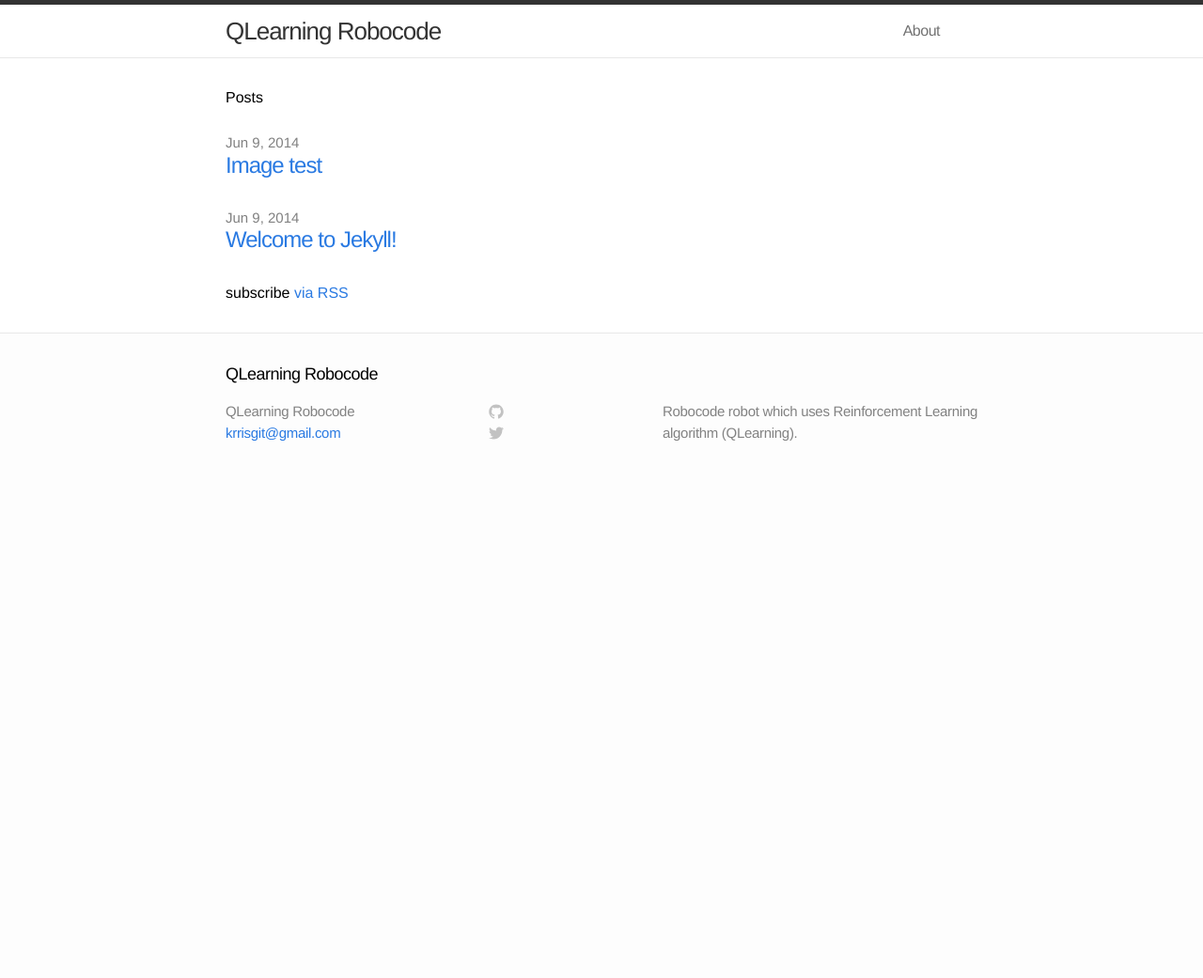
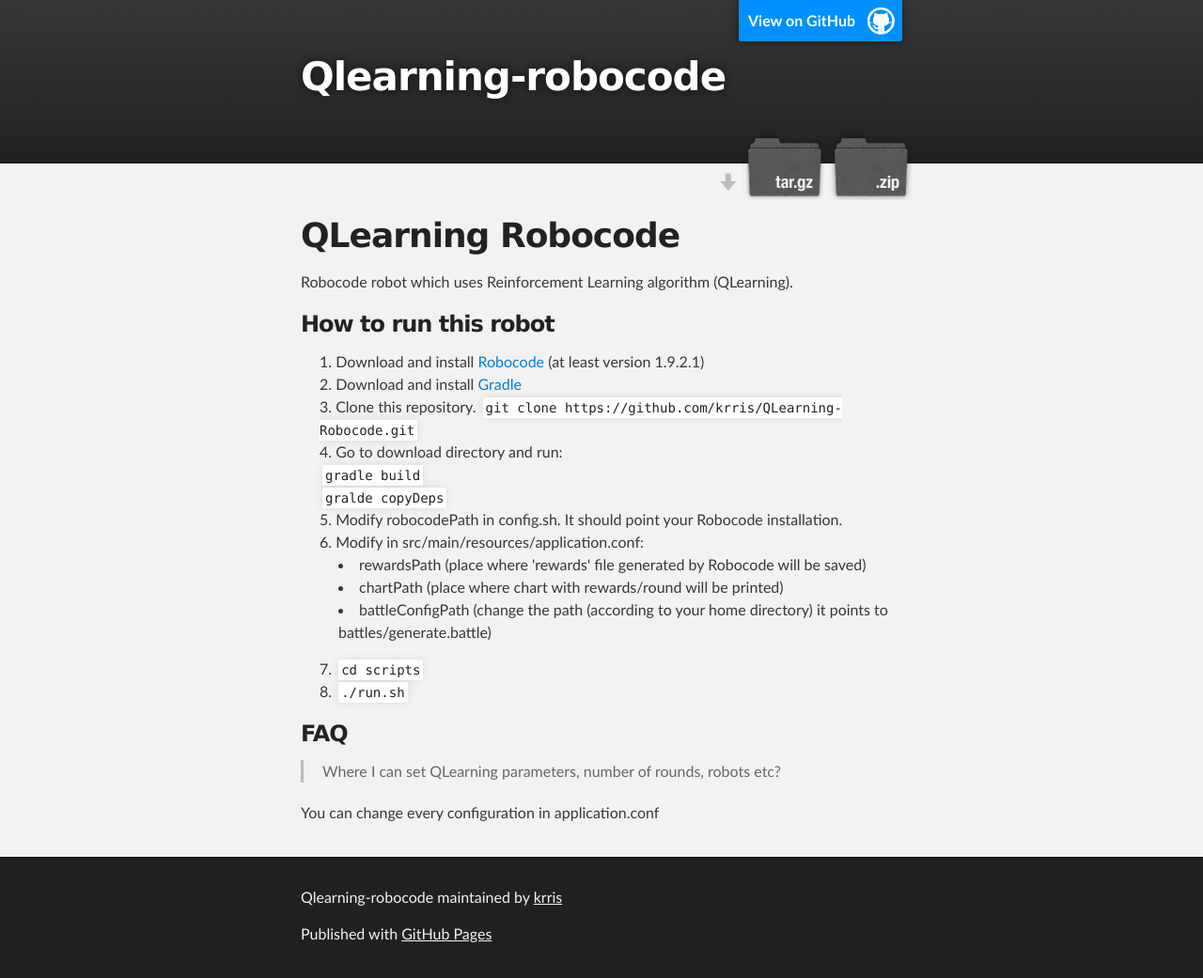
Before and after one commit to krris/QLearning-Robocode, a Jekyll site: the page index.html, which Jekyll copies as it is, in a window 1280 px wide. Shown: the whole page at 94% size. Built offline with Jekyll 4.4.1, drawn with Linux system fonts in a browser that asks for light colours; before the commit the page ends 900 px from its top, so only the background shows below that.

Commit message:
Create gh-pages branch via GitHub

````diff
--- a/index.html
+++ b/index.html
@@ -1,20 +1,87 @@
----
-layout: default
----
+<!DOCTYPE html>
+<html>
 
-<div class="home">
+  <head>
+    <meta charset='utf-8' />
+    <meta http-equiv="X-UA-Compatible" content="chrome=1" />
+    <meta name="description" content="Qlearning-robocode : " />
 
-  <h1>Posts</h1>
+    <link rel="stylesheet" type="text/css" media="screen" href="stylesheets/stylesheet.css">
 
-  <ul class="posts">
-    {% for post in site.posts %}
-      <li>
-        <span class="post-date">{{ post.date | date: "%b %-d, %Y" }}</span>
-        <a class="post-link" href="{{ post.url | prepend: site.baseurl }}">{{ post.title }}</a>
-      </li>
-    {% endfor %}
-  </ul>
+    <title>Qlearning-robocode</title>
+  </head>
 
-  <p class="rss-subscribe">subscribe <a href="{{ "/feed.xml" | prepend: site.baseurl }}">via RSS</a></p>
+  <body>
 
-</div>
+    <!-- HEADER -->
+    <div id="header_wrap" class="outer">
+        <header class="inner">
+          <a id="forkme_banner" href="https://github.com/krris/QLearning-Robocode">View on GitHub</a>
+
+          <h1 id="project_title">Qlearning-robocode</h1>
+          <h2 id="project_tagline"></h2>
+
+            <section id="downloads">
+              <a class="zip_download_link" href="https://github.com/krris/QLearning-Robocode/zipball/master">Download this project as a .zip file</a>
+              <a class="tar_download_link" href="https://github.com/krris/QLearning-Robocode/tarball/master">Download this project as a tar.gz file</a>
+            </section>
+        </header>
+    </div>
+
+    <!-- MAIN CONTENT -->
+    <div id="main_content_wrap" class="outer">
+      <section id="main_content" class="inner">
+        <h1>
+<a name="qlearning-robocode" class="anchor" href="#qlearning-robocode"><span class="octicon octicon-link"></span></a>QLearning Robocode</h1>
+
+<p>Robocode robot which uses Reinforcement Learning algorithm (QLearning).</p>
+
+<h3>
+<a name="how-to-run-this-robot" class="anchor" href="#how-to-run-this-robot"><span class="octicon octicon-link"></span></a>How to run this robot</h3>
+
+<ol>
+<li>Download and install <a href="http://robocode.sourceforge.net/">Robocode</a> (at least version 1.9.2.1)</li>
+<li>Download and install <a href="http://www.gradle.org/">Gradle</a>
+</li>
+<li>Clone this repository.
+<code>git clone https://github.com/krris/QLearning-Robocode.git</code>
+</li>
+<li>Go to download directory and run: <br><code>gradle build</code> <br><code>gralde copyDeps</code>
+</li>
+<li>Modify robocodePath in <i>config.sh</i>. It should point your Robocode installation.</li>
+<li>Modify in <i>src/main/resources/application.conf</i>:
+
+<ul>
+<li>
+<i>rewardsPath</i> (place where 'rewards' file generated by Robocode will be saved)</li>
+<li>
+<i>chartPath</i> (place where chart with rewards/round will be printed)</li>
+<li>
+<i>battleConfigPath</i> (change the path (according to your home directory) it points to <i>battles/generate.battle</i>)</li>
+</ul>
+</li>
+<li><code>cd scripts</code></li>
+<li><code>./run.sh</code></li>
+</ol><h3>
+<a name="faq" class="anchor" href="#faq"><span class="octicon octicon-link"></span></a>FAQ</h3>
+
+<blockquote>
+<p>Where I can set QLearning parameters, number of rounds, robots etc?</p>
+</blockquote>
+
+<p>You can change every configuration in <b>application.conf</b></p>
+      </section>
+    </div>
+
+    <!-- FOOTER  -->
+    <div id="footer_wrap" class="outer">
+      <footer class="inner">
+        <p class="copyright">Qlearning-robocode maintained by <a href="https://github.com/krris">krris</a></p>
+        <p>Published with <a href="http://pages.github.com">GitHub Pages</a></p>
+      </footer>
+    </div>
+
+
+
+  </body>
+</html>
--- /dev/null
+++ b/javascripts/main.js
@@ -0,0 +1 @@
+console.log('This would be the main JS file.');
--- /dev/null
+++ b/params.json
@@ -0,0 +1 @@
+{"name":"Qlearning-robocode","tagline":"","body":"# QLearning Robocode\r\nRobocode robot which uses Reinforcement Learning algorithm (QLearning).\r\n\r\n### How to run this robot\r\n1. Download and install [Robocode](http://robocode.sourceforge.net/) (at least version 1.9.2.1)\r\n2. Download and install [Gradle](http://www.gradle.org/)\r\n3. Clone this repository.\r\n```git clone https://github.com/krris/QLearning-Robocode.git```\r\n4. Go to download directory and run: <br/>\r\n```gradle build``` <br/>\r\n```gralde copyDeps```\r\n5. Modify robocodePath in <i>config.sh</i>. It should point your Robocode installation.\r\n6. Modify in <i>src/main/resources/application.conf</i>:\r\n    - <i>rewardsPath</i> (place where 'rewards' file generated by Robocode will be saved)\r\n    - <i>chartPath</i> (place where chart with rewards/round will be printed)\r\n    - <i>battleConfigPath</i> (change the path (according to your home directory) it points to <i>battles/generate.battle</i>)\r\n7. ```cd scripts```\r\n8. ``` ./run.sh ```\r\n\r\n### FAQ\r\n> Where I can set QLearning parameters, number of rounds, robots etc?\r\n\r\nYou can change every configuration in <b>application.conf</b>\r\n\r\n","google":"","note":"Don't delete this file! It's used internally to help with page regeneration."}
--- /dev/null
+++ b/stylesheets/pygment_trac.css
@@ -0,0 +1,70 @@
+.highlight .hll { background-color: #ffffcc }
+.highlight  { background: #f0f3f3; }
+.highlight .c { color: #0099FF; font-style: italic } /* Comment */
+.highlight .err { color: #AA0000; background-color: #FFAAAA } /* Error */
+.highlight .k { color: #006699; font-weight: bold } /* Keyword */
+.highlight .o { color: #555555 } /* Operator */
+.highlight .cm { color: #0099FF; font-style: italic } /* Comment.Multiline */
+.highlight .cp { color: #009999 } /* Comment.Preproc */
+.highlight .c1 { color: #0099FF; font-style: italic } /* Comment.Single */
+.highlight .cs { color: #0099FF; font-weight: bold; font-style: italic } /* Comment.Special */
+.highlight .gd { background-color: #FFCCCC; border: 1px solid #CC0000 } /* Generic.Deleted */
+.highlight .ge { font-style: italic } /* Generic.Emph */
+.highlight .gr { color: #FF0000 } /* Generic.Error */
+.highlight .gh { color: #003300; font-weight: bold } /* Generic.Heading */
+.highlight .gi { background-color: #CCFFCC; border: 1px solid #00CC00 } /* Generic.Inserted */
+.highlight .go { color: #AAAAAA } /* Generic.Output */
+.highlight .gp { color: #000099; font-weight: bold } /* Generic.Prompt */
+.highlight .gs { font-weight: bold } /* Generic.Strong */
+.highlight .gu { color: #003300; font-weight: bold } /* Generic.Subheading */
+.highlight .gt { color: #99CC66 } /* Generic.Traceback */
+.highlight .kc { color: #006699; font-weight: bold } /* Keyword.Constant */
+.highlight .kd { color: #006699; font-weight: bold } /* Keyword.Declaration */
+.highlight .kn { color: #006699; font-weight: bold } /* Keyword.Namespace */
+.highlight .kp { color: #006699 } /* Keyword.Pseudo */
+.highlight .kr { color: #006699; font-weight: bold } /* Keyword.Reserved */
+.highlight .kt { color: #007788; font-weight: bold } /* Keyword.Type */
+.highlight .m { color: #FF6600 } /* Literal.Number */
+.highlight .s { color: #CC3300 } /* Literal.String */
+.highlight .na { color: #330099 } /* Name.Attribute */
+.highlight .nb { color: #336666 } /* Name.Builtin */
+.highlight .nc { color: #00AA88; font-weight: bold } /* Name.Class */
+.highlight .no { color: #336600 } /* Name.Constant */
+.highlight .nd { color: #9999FF } /* Name.Decorator */
+.highlight .ni { color: #999999; font-weight: bold } /* Name.Entity */
+.highlight .ne { color: #CC0000; font-weight: bold } /* Name.Exception */
+.highlight .nf { color: #CC00FF } /* Name.Function */
+.highlight .nl { color: #9999FF } /* Name.Label */
+.highlight .nn { color: #00CCFF; font-weight: bold } /* Name.Namespace */
+.highlight .nt { color: #330099; font-weight: bold } /* Name.Tag */
+.highlight .nv { color: #003333 } /* Name.Variable */
+.highlight .ow { color: #000000; font-weight: bold } /* Operator.Word */
+.highlight .w { color: #bbbbbb } /* Text.Whitespace */
+.highlight .mf { color: #FF6600 } /* Literal.Number.Float */
+.highlight .mh { color: #FF6600 } /* Literal.Number.Hex */
+.highlight .mi { color: #FF6600 } /* Literal.Number.Integer */
+.highlight .mo { color: #FF6600 } /* Literal.Number.Oct */
+.highlight .sb { color: #CC3300 } /* Literal.String.Backtick */
+.highlight .sc { color: #CC3300 } /* Literal.String.Char */
+.highlight .sd { color: #CC3300; font-style: italic } /* Literal.String.Doc */
+.highlight .s2 { color: #CC3300 } /* Literal.String.Double */
+.highlight .se { color: #CC3300; font-weight: bold } /* Literal.String.Escape */
+.highlight .sh { color: #CC3300 } /* Literal.String.Heredoc */
+.highlight .si { color: #AA0000 } /* Literal.String.Interpol */
+.highlight .sx { color: #CC3300 } /* Literal.String.Other */
+.highlight .sr { color: #33AAAA } /* Literal.String.Regex */
+.highlight .s1 { color: #CC3300 } /* Literal.String.Single */
+.highlight .ss { color: #FFCC33 } /* Literal.String.Symbol */
+.highlight .bp { color: #336666 } /* Name.Builtin.Pseudo */
+.highlight .vc { color: #003333 } /* Name.Variable.Class */
+.highlight .vg { color: #003333 } /* Name.Variable.Global */
+.highlight .vi { color: #003333 } /* Name.Variable.Instance */
+.highlight .il { color: #FF6600 } /* Literal.Number.Integer.Long */
+
+.type-csharp .highlight .k { color: #0000FF }
+.type-csharp .highlight .kt { color: #0000FF }
+.type-csharp .highlight .nf { color: #000000; font-weight: normal }
+.type-csharp .highlight .nc { color: #2B91AF }
+.type-csharp .highlight .nn { color: #000000 }
+.type-csharp .highlight .s { color: #A31515 }
+.type-csharp .highlight .sc { color: #A31515 }
--- /dev/null
+++ b/stylesheets/stylesheet.css
@@ -0,0 +1,423 @@
+/*******************************************************************************
+Slate Theme for GitHub Pages
+by Jason Costello, @jsncostello
+*******************************************************************************/
+
+@import url(pygment_trac.css);
+
+/*******************************************************************************
+MeyerWeb Reset
+*******************************************************************************/
+
+html, body, div, span, applet, object, iframe,
+h1, h2, h3, h4, h5, h6, p, blockquote, pre,
+a, abbr, acronym, address, big, cite, code,
+del, dfn, em, img, ins, kbd, q, s, samp,
+small, strike, strong, sub, sup, tt, var,
+b, u, i, center,
+dl, dt, dd, ol, ul, li,
+fieldset, form, label, legend,
+table, caption, tbody, tfoot, thead, tr, th, td,
+article, aside, canvas, details, embed,
+figure, figcaption, footer, header, hgroup,
+menu, nav, output, ruby, section, summary,
+time, mark, audio, video {
+  margin: 0;
+  padding: 0;
+  border: 0;
+  font: inherit;
+  vertical-align: baseline;
+}
+
+/* HTML5 display-role reset for older browsers */
+article, aside, details, figcaption, figure,
+footer, header, hgroup, menu, nav, section {
+  display: block;
+}
+
+ol, ul {
+  list-style: none;
+}
+
+table {
+  border-collapse: collapse;
+  border-spacing: 0;
+}
+
+/*******************************************************************************
+Theme Styles
+*******************************************************************************/
+
+body {
+  box-sizing: border-box;
+  color:#373737;
+  background: #212121;
+  font-size: 16px;
+  font-family: 'Myriad Pro', Calibri, Helvetica, Arial, sans-serif;
+  line-height: 1.5;
+  -webkit-font-smoothing: antialiased;
+}
+
+h1, h2, h3, h4, h5, h6 {
+  margin: 10px 0;
+  font-weight: 700;
+  color:#222222;
+  font-family: 'Lucida Grande', 'Calibri', Helvetica, Arial, sans-serif;
+  letter-spacing: -1px;
+}
+
+h1 {
+  font-size: 36px;
+  font-weight: 700;
+}
+
+h2 {
+  padding-bottom: 10px;
+  font-size: 32px;
+  background: url('../images/bg_hr.png') repeat-x bottom;
+}
+
+h3 {
+  font-size: 24px;
+}
+
+h4 {
+  font-size: 21px;
+}
+
+h5 {
+  font-size: 18px;
+}
+
+h6 {
+  font-size: 16px;
+}
+
+p {
+  margin: 10px 0 15px 0;
+}
+
+footer p {
+  color: #f2f2f2;
+}
+
+a {
+  text-decoration: none;
+  color: #007edf;
+  text-shadow: none;
+
+  transition: color 0.5s ease;
+  transition: text-shadow 0.5s ease;
+  -webkit-transition: color 0.5s ease;
+  -webkit-transition: text-shadow 0.5s ease;
+  -moz-transition: color 0.5s ease;
+  -moz-transition: text-shadow 0.5s ease;
+  -o-transition: color 0.5s ease;
+  -o-transition: text-shadow 0.5s ease;
+  -ms-transition: color 0.5s ease;
+  -ms-transition: text-shadow 0.5s ease;
+}
+
+a:hover, a:focus {text-decoration: underline;}
+
+footer a {
+  color: #F2F2F2;
+  text-decoration: underline;
+}
+
+em {
+  font-style: italic;
+}
+
+strong {
+  font-weight: bold;
+}
+
+img {
+  position: relative;
+  margin: 0 auto;
+  max-width: 739px;
+  padding: 5px;
+  margin: 10px 0 10px 0;
+  border: 1px solid #ebebeb;
+
+  box-shadow: 0 0 5px #ebebeb;
+  -webkit-box-shadow: 0 0 5px #ebebeb;
+  -moz-box-shadow: 0 0 5px #ebebeb;
+  -o-box-shadow: 0 0 5px #ebebeb;
+  -ms-box-shadow: 0 0 5px #ebebeb;
+}
+
+p img {
+  display: inline;
+  margin: 0;
+  padding: 0;
+  vertical-align: middle;
+  text-align: center;
+  border: none;
+}
+
+pre, code {
+  width: 100%;
+  color: #222;
+  background-color: #fff;
+
+  font-family: Monaco, "Bitstream Vera Sans Mono", "Lucida Console", Terminal, monospace;
+  font-size: 14px;
+
+  border-radius: 2px;
+  -moz-border-radius: 2px;
+  -webkit-border-radius: 2px;
+}
+
+pre {
+  width: 100%;
+  padding: 10px;
+  box-shadow: 0 0 10px rgba(0,0,0,.1);
+  overflow: auto;
+}
+
+code {
+  padding: 3px;
+  margin: 0 3px;
+  box-shadow: 0 0 10px rgba(0,0,0,.1);
+}
+
+pre code {
+  display: block;
+  box-shadow: none;
+}
+
+blockquote {
+  color: #666;
+  margin-bottom: 20px;
+  padding: 0 0 0 20px;
+  border-left: 3px solid #bbb;
+}
+
+
+ul, ol, dl {
+  margin-bottom: 15px
+}
+
+ul {
+  list-style: inside;
+  padding-left: 20px;
+}
+
+ol {
+  list-style: decimal inside;
+  padding-left: 20px;
+}
+
+dl dt {
+  font-weight: bold;
+}
+
+dl dd {
+  padding-left: 20px;
+  font-style: italic;
+}
+
+dl p {
+  padding-left: 20px;
+  font-style: italic;
+}
+
+hr {
+  height: 1px;
+  margin-bottom: 5px;
+  border: none;
+  background: url('../images/bg_hr.png') repeat-x center;
+}
+
+table {
+  border: 1px solid #373737;
+  margin-bottom: 20px;
+  text-align: left;
+ }
+
+th {
+  font-family: 'Lucida Grande', 'Helvetica Neue', Helvetica, Arial, sans-serif;
+  padding: 10px;
+  background: #373737;
+  color: #fff;
+ }
+
+td {
+  padding: 10px;
+  border: 1px solid #373737;
+ }
+
+form {
+  background: #f2f2f2;
+  padding: 20px;
+}
+
+/*******************************************************************************
+Full-Width Styles
+*******************************************************************************/
+
+.outer {
+  width: 100%;
+}
+
+.inner {
+  position: relative;
+  max-width: 640px;
+  padding: 20px 10px;
+  margin: 0 auto;
+}
+
+#forkme_banner {
+  display: block;
+  position: absolute;
+  top:0;
+  right: 10px;
+  z-index: 10;
+  padding: 10px 50px 10px 10px;
+  color: #fff;
+  background: url('../images/blacktocat.png') #0090ff no-repeat 95% 50%;
+  font-weight: 700;
+  box-shadow: 0 0 10px rgba(0,0,0,.5);
+  border-bottom-left-radius: 2px;
+  border-bottom-right-radius: 2px;
+}
+
+#header_wrap {
+  background: #212121;
+  background: -moz-linear-gradient(top, #373737, #212121);
+  background: -webkit-linear-gradient(top, #373737, #212121);
+  background: -ms-linear-gradient(top, #373737, #212121);
+  background: -o-linear-gradient(top, #373737, #212121);
+  background: linear-gradient(top, #373737, #212121);
+}
+
+#header_wrap .inner {
+  padding: 50px 10px 30px 10px;
+}
+
+#project_title {
+  margin: 0;
+  color: #fff;
+  font-size: 42px;
+  font-weight: 700;
+  text-shadow: #111 0px 0px 10px;
+}
+
+#project_tagline {
+  color: #fff;
+  font-size: 24px;
+  font-weight: 300;
+  background: none;
+  text-shadow: #111 0px 0px 10px;
+}
+
+#downloads {
+  position: absolute;
+  width: 210px;
+  z-index: 10;
+  bottom: -40px;
+  right: 0;
+  height: 70px;
+  background: url('../images/icon_download.png') no-repeat 0% 90%;
+}
+
+.zip_download_link {
+  display: block;
+  float: right;
+  width: 90px;
+  height:70px;
+  text-indent: -5000px;
+  overflow: hidden;
+  background: url(../images/sprite_download.png) no-repeat bottom left;
+}
+
+.tar_download_link {
+  display: block;
+  float: right;
+  width: 90px;
+  height:70px;
+  text-indent: -5000px;
+  overflow: hidden;
+  background: url(../images/sprite_download.png) no-repeat bottom right;
+  margin-left: 10px;
+}
+
+.zip_download_link:hover {
+  background: url(../images/sprite_download.png) no-repeat top left;
+}
+
+.tar_download_link:hover {
+  background: url(../images/sprite_download.png) no-repeat top right;
+}
+
+#main_content_wrap {
+  background: #f2f2f2;
+  border-top: 1px solid #111;
+  border-bottom: 1px solid #111;
+}
+
+#main_content {
+  padding-top: 40px;
+}
+
+#footer_wrap {
+  background: #212121;
+}
+
+
+
+/*******************************************************************************
+Small Device Styles
+*******************************************************************************/
+
+@media screen and (max-width: 480px) {
+  body {
+    font-size:14px;
+  }
+
+  #downloads {
+    display: none;
+  }
+
+  .inner {
+    min-width: 320px;
+    max-width: 480px;
+  }
+
+  #project_title {
+  font-size: 32px;
+  }
+
+  h1 {
+    font-size: 28px;
+  }
+
+  h2 {
+    font-size: 24px;
+  }
+
+  h3 {
+    font-size: 21px;
+  }
+
+  h4 {
+    font-size: 18px;
+  }
+
+  h5 {
+    font-size: 14px;
+  }
+
+  h6 {
+    font-size: 12px;
+  }
+
+  code, pre {
+    min-width: 320px;
+    max-width: 480px;
+    font-size: 11px;
+  }
+
+}
````
Also changed, not shown: images/bg_hr.png (added), images/blacktocat.png (added), images/icon_download.png (added), images/sprite_download.png (added).
